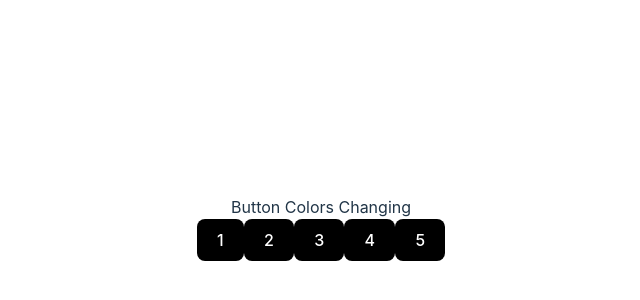
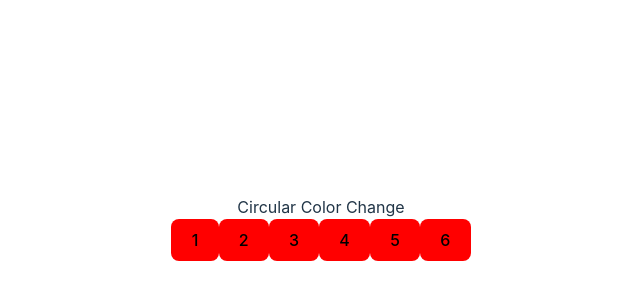
Before and after one commit to CodeBoy2002/basic-react-projects, a React (Vite) app: page / in a window 1280 px wide. Shown: the part 172-472 px from the top of the page, without its empty margins (319-959 px from the left). Built offline with nearby package versions, Linux system fonts and the light colour scheme.

Commit message:
circular color change

```diff
--- a/src/App.jsx
+++ b/src/App.jsx
@@ -3,13 +3,15 @@ import './App.css'
 import { AddItems } from './components/AddItems'
 import ShoppingCart from './components/ShoppingCart'
 import ButtonHover from './components/ButtonHover'
+import CircularColorChange from './components/CircularColorChange'
 
 function App() {
   return (
     <>
       {/* <AddItems/> */}
       {/* <ShoppingCart/> */}
-      <ButtonHover/>
+      {/* <ButtonHover/> */}
+      <CircularColorChange/>
     </>
   )
 }
--- /dev/null
+++ b/src/components/CircularColorChange.jsx
@@ -0,0 +1,46 @@
+import React, { useState } from "react";
+
+const CircularColorChange = () => {
+  const colors = ["red", "green", "blue"];
+  const [boxColor, setBoxColor] = useState({
+    1: "red",
+    2: "red",
+    3: "red",
+    4: "red",
+    5: "red",
+    6: "red",
+  });
+
+  const handleColorChange = (boxId) => {
+    setBoxColor((prevBox) => {
+      const newColors = { ...prevBox };
+
+      const currentIndex = colors.indexOf(newColors[boxId]);
+
+      const nextIndex = (currentIndex + 1) % colors.length;
+
+      newColors[boxId] = colors[nextIndex];
+
+      return newColors;
+    });
+  };
+
+  return (
+    <>
+      <div>Circular Color Change</div>
+      <div>
+        {[1, 2, 3, 4, 5, 6].map((boxId) => (
+          <button
+            id={boxId}
+            style={{ backgroundColor: boxColor[boxId] }}
+            onMouseEnter={() => handleColorChange(boxId)}
+          >
+            {boxId}
+          </button>
+        ))}
+      </div>
+    </>
+  );
+};
+
+export default CircularColorChange;
```
